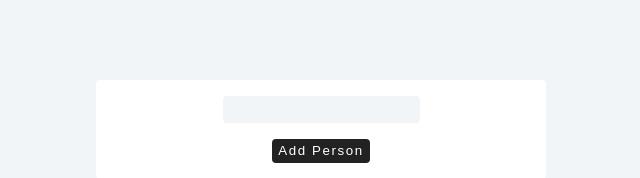
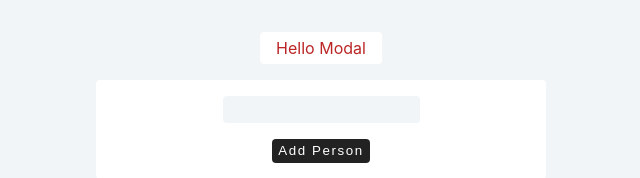
Before and after one commit to lilKriT/react-second-app, a React (Create React App) app: page / in a window 1280 px wide. Shown: the top 178 px of the page, without its empty margins (319-959 px from the left). Built offline with nearby package versions, Linux system fonts and the light colour scheme.

Commit message:
Started using reducer.

```diff
--- a/src/sections/useReducer/Modal.js
+++ b/src/sections/useReducer/Modal.js
@@ -1,7 +1,11 @@
 import React, { useEffect } from "react";
 
-const Modal = () => {
-  return <div>Modal</div>;
+const Modal = ({ modalContent }) => {
+  return (
+    <div className="modal">
+      <p>{modalContent}</p>
+    </div>
+  );
 };
 
 export default Modal;
--- a/src/sections/useReducer/index.js
+++ b/src/sections/useReducer/index.js
@@ -2,25 +2,28 @@ import React, { useState, useReducer } from "react";
 import Modal from "./Modal";
 import { data } from "../../data";
 
+const reducer = (state, action) => {};
+
+const defaultState = {
+  people: data,
+  isModalOpen: true,
+  modalContent: "hello modal",
+};
+
 const Index = () => {
   const [name, setName] = useState("");
-  const [people, setPeople] = useState(data);
-  const [showModal, setShowModal] = useState(false);
+  const [state, dispatch] = useReducer(reducer, defaultState);
 
   const handleSubmit = (e) => {
     e.preventDefault();
     if (name) {
-      setShowModal(true);
-      setPeople([...people, { id: new Date().getTime().toString(), name }]);
-      setName("");
     } else {
-      setShowModal(true);
     }
   };
 
   return (
     <>
-      {showModal && <Modal />}
+      {state.isModalOpen && <Modal modalContent={state.modalContent} />}
       <form onSubmit={handleSubmit} className="form">
         <div>
           <input
@@ -31,7 +34,7 @@ const Index = () => {
         </div>
         <button type="submit">Add person</button>
       </form>
-      {people.map((person) => {
+      {state.people.map((person) => {
         return (
           <div key={person.id}>
             <h4>{person.name}</h4>
```
